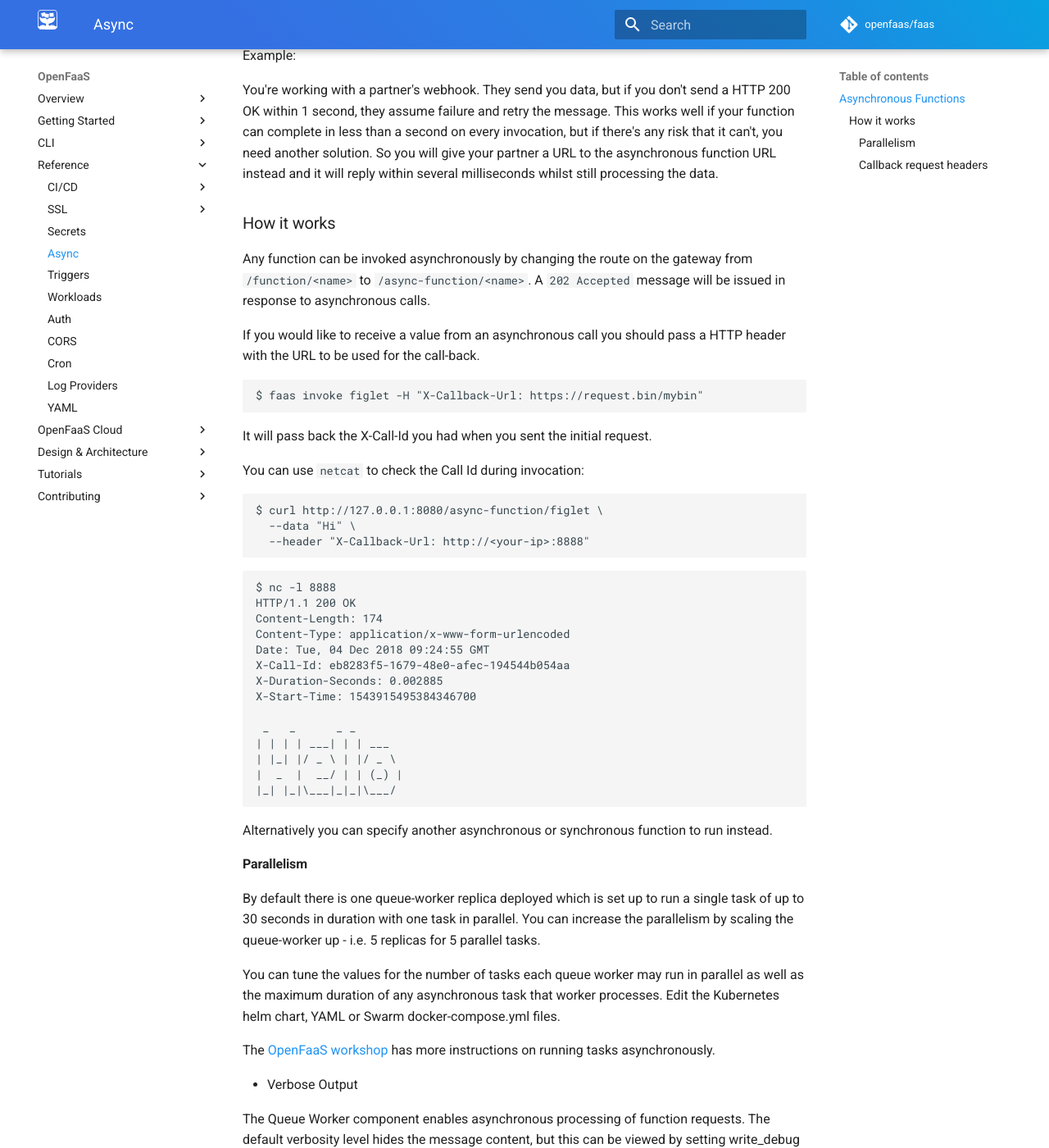
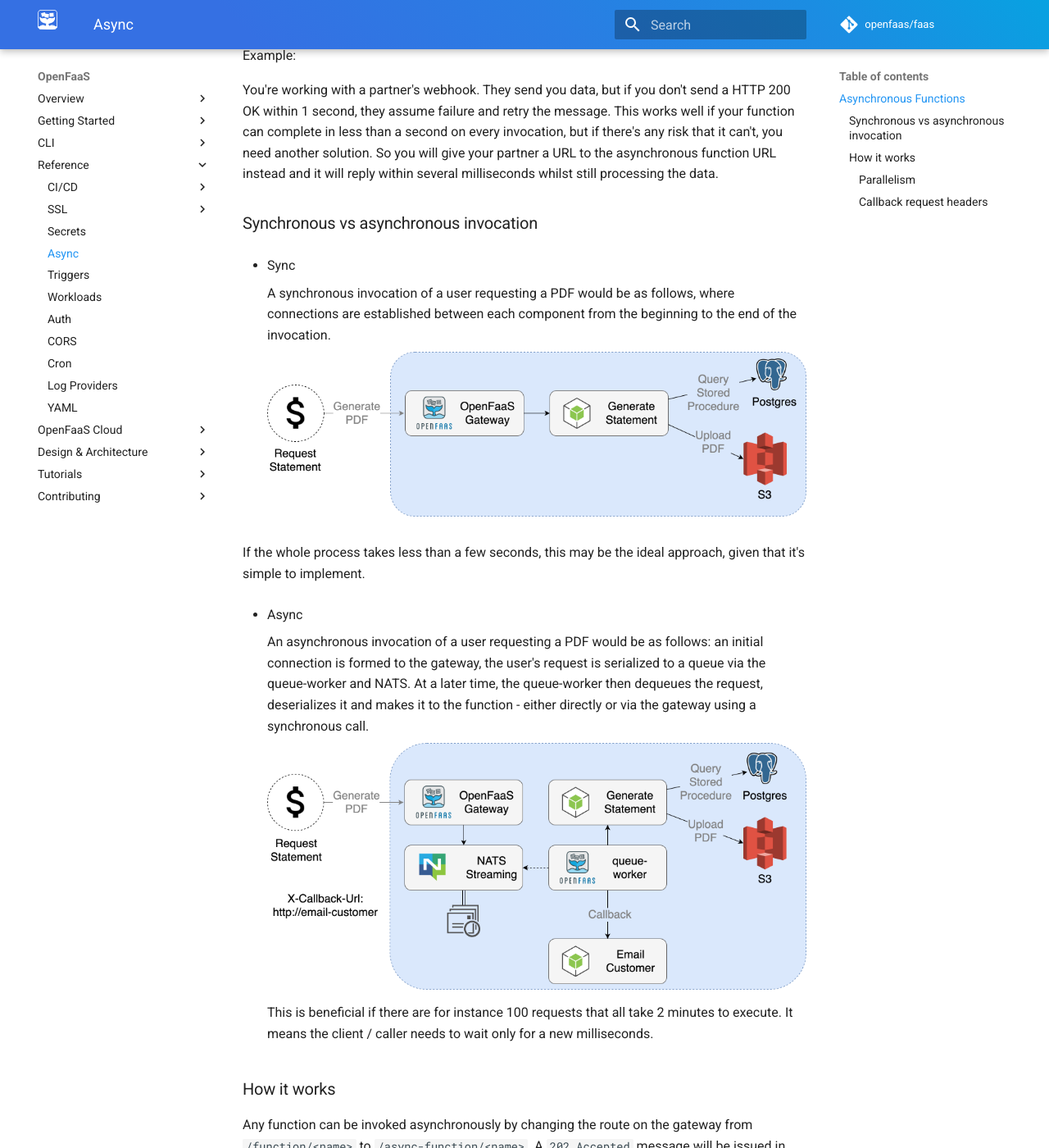
Before and after one commit to openfaas/docs, an MkDocs documentation site: the page built from docs/reference/async.md, in a window 1280 px wide and 1400 px high, scrolled down 448 px. Shown: the whole window at 82% size. Built offline with MkDocs 1.6.1 and Material for MkDocs 9.7.7, drawn with Linux system fonts in a browser that asks for light colours; comment, search, counter and statistics services are not loaded.

Commit message:
Add diagrams for sync and async
Signed-off-by: Alex Ellis (OpenFaaS Ltd) <alexellis2@gmail.com>

```diff
--- a/docs/reference/async.md
+++ b/docs/reference/async.md
@@ -10,6 +10,24 @@ The asynchronous workflow can have a longer, separate timeout compared with sync
 Example:
 
 You're working with a partner's webhook. They send you data, but if you don't send a HTTP 200 OK within 1 second, they assume failure and retry the message. This works well if your function can complete in less than a second on every invocation, but if there's any risk that it can't, you need another solution. So you will give your partner a URL to the asynchronous function URL instead and it will reply within several milliseconds whilst still processing the data.
+
+### Synchronous vs asynchronous invocation
+
+* Sync
+
+    A synchronous invocation of a user requesting a PDF would be as follows, where connections are established between each component from the beginning to the end of the invocation.
+
+    ![Synchronous](/images/sync.png)
+
+If the whole process takes less than a few seconds, this may be the ideal approach, given that it's simple to implement.
+
+* Async
+
+    An asynchronous invocation of a user requesting a PDF would be as follows: an initial connection is formed to the gateway, the user's request is serialized to a queue via the queue-worker and NATS. At a later time, the queue-worker then dequeues the request, deserializes it and makes it to the function - either directly or via the gateway using a synchronous call.
+
+    ![Asynchronous](/images/async.png)
+
+    This is beneficial if there are for instance 100 requests that all take 2 minutes to execute. It means the client / caller needs to wait only for a new milliseconds.
 
 ### How it works
 
--- a/mkdocs.yml
+++ b/mkdocs.yml
@@ -138,15 +138,15 @@ nav:
   - OpenFaaS Cloud:
       - Intro: ./openfaas-cloud/intro.md
       - Community Cluster: ./openfaas-cloud/community-cluster.md
-      - User Guide: ./openfaas-cloud/user-guide.md
-      - Manage secrets: ./openfaas-cloud/secrets.md
       - Self-hosted:
         - Configure GitHub: ./openfaas-cloud/self-hosted/github.md
         - Configure GitLab: ./openfaas-cloud/self-hosted/gitlab.md
-        - Architecture: ./openfaas-cloud/self-hosted/architecture.md
-        - Authentication: ./openfaas-cloud/self-hosted/authentication.md
-        - Multi-stage: ./openfaas-cloud/self-hosted/multi-stage.md
         - Troubleshooting: ./openfaas-cloud/self-hosted/troubleshoot.md
+      - User Guide: ./openfaas-cloud/user-guide.md
+      - Manage secrets: ./openfaas-cloud/secrets.md
+      - Architecture: ./openfaas-cloud/architecture.md
+      - Authentication: ./openfaas-cloud/authentication.md
+      - Multi-stage: ./openfaas-cloud/multi-stage.md
   - Design & Architecture:
       - Stack: ./architecture/stack.md
       - Gateway: ./architecture/gateway.md
```
Also changed, not shown: docs/openfaas-cloud/architecture.md (renamed from docs/openfaas-cloud/self-hosted/architecture.md, +1 -1 lines), docs/openfaas-cloud/authentication.md (renamed from docs/openfaas-cloud/self-hosted/authentication.md, +1 -1 lines), docs/images/async.png (added), docs/images/sync.png (added).
